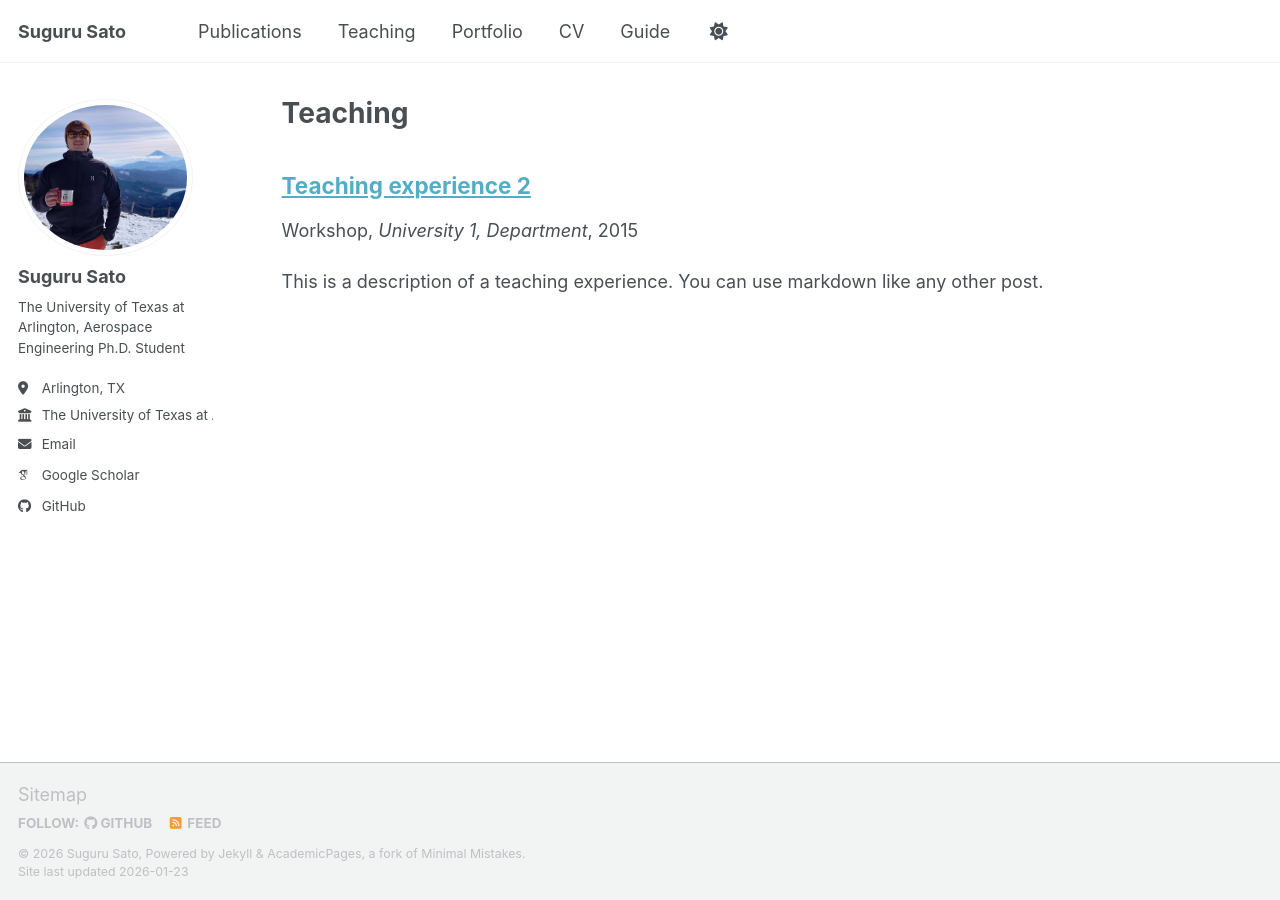
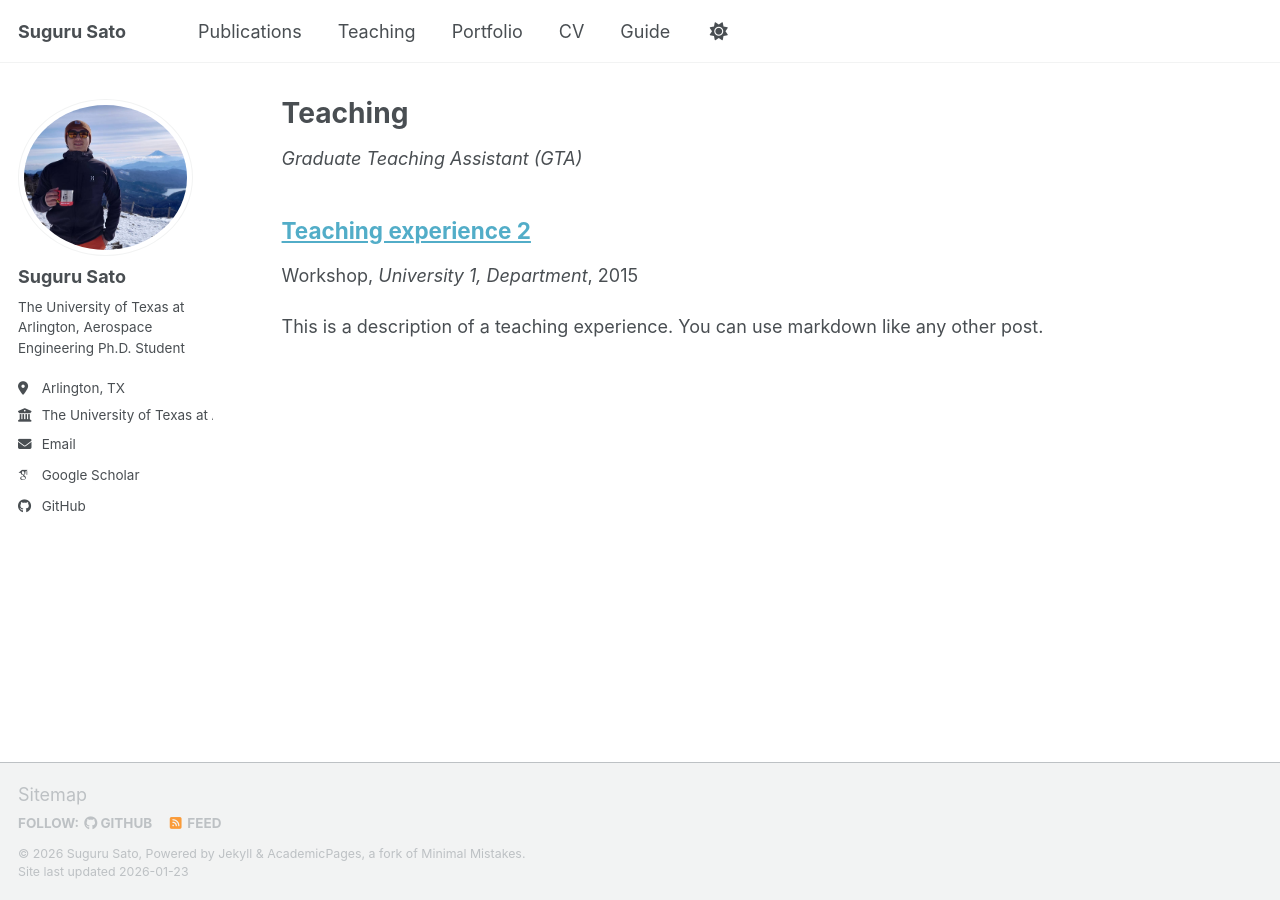
Before and after one commit to GitHub-Suguru/GitHub-Suguru.github.io, a Jekyll site: the page built from _pages/teaching.html, in a window 1280 px wide. Built offline with Jekyll 4.4.1, drawn with Linux system fonts in a browser that asks for light colours; some web fonts are replaced; a script bundle is joined from its source files by our own code; library files that are not in the unit come from our copies; a file with an impossible date is left out.

Commit message:
Update teaching.html

```diff
--- a/_pages/teaching.html
+++ b/_pages/teaching.html
@@ -6,11 +6,11 @@ permalink: /teaching/
 author_profile: true
 ---
 
-<!-- {% if page.subtitle %}
+{% if page.subtitle %}
 <p class="page__subtitle">
   <em>{{ page.subtitle }}</em>
 </p>
-{% endif %} -->
+{% endif %}
 
 {% include base_path %}
 
```
